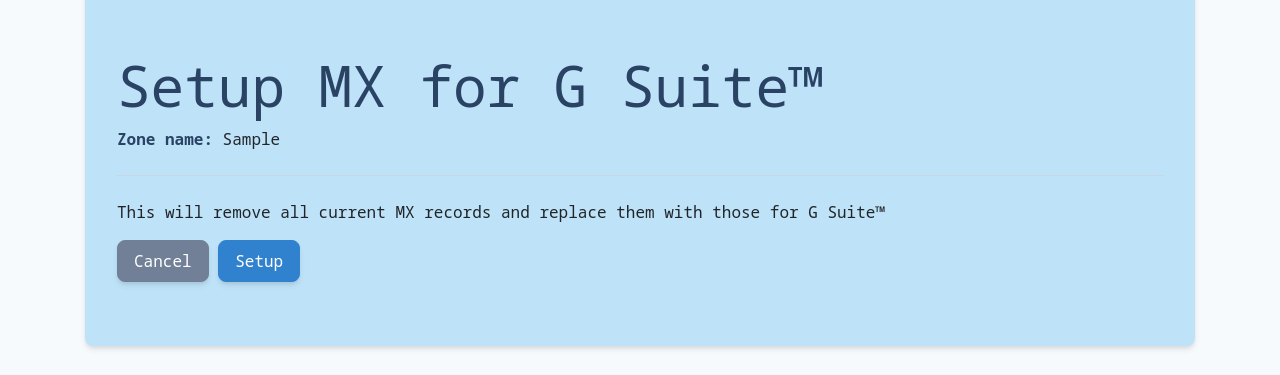
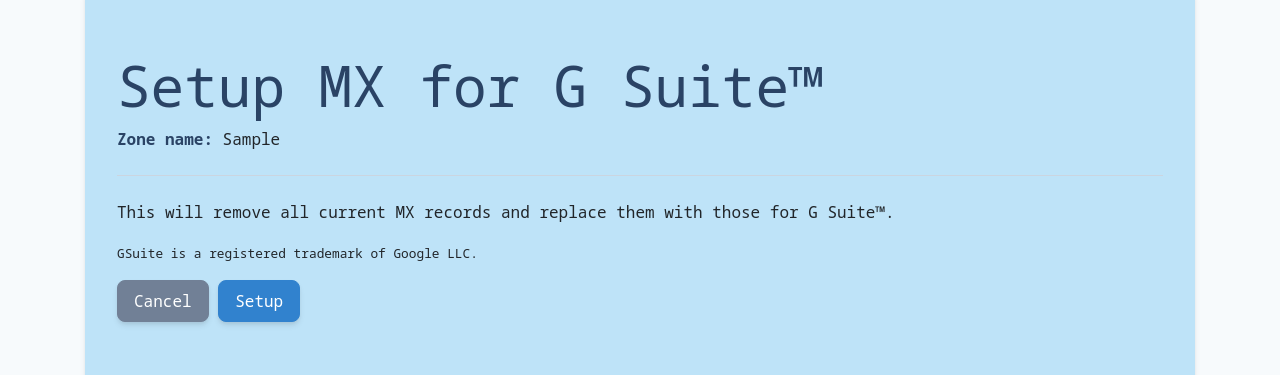
Before and after one commit to AS207960/hexdns, a Django app: template hexdns_django/dns_grpc/templates/dns_grpc/setup_gsuite.html in a window 1280 px wide. Shown: the part 129-504 px from the top of the page. Run offline with Django 3.2, Linux system fonts and the light colour scheme; the template is opened without the code that fills it: values that come from a table or form of the project are taken from there, others are empty; tables that the repository leaves empty hold one stand-in row (values such as "Sample post"); parts of the project's set-up code (start-up, migrations or seed data) failed here and were passed over; some libraries are stand-ins or nearby versions.

Commit message:
add gsuite tm explanation

```diff
--- a/hexdns_django/dns_grpc/templates/dns_grpc/setup_gsuite.html
+++ b/hexdns_django/dns_grpc/templates/dns_grpc/setup_gsuite.html
@@ -5,7 +5,8 @@
             <h1 class="display-4">Setup MX for G Suite&trade;</h1>
             <b>Zone name: </b> {{ zone.zone_root }}
             <hr class="my-4">
-            <p>This will remove all current MX records and replace them with those for G Suite&trade;</p>
+            <p>This will remove all current MX records and replace them with those for G Suite&trade;.</p>
+            <p><small>GSuite is a registered trademark of Google LLC.</small></p>
             <form action="" method="post">
                 {% csrf_token %}
                 <a class="btn btn-secondary btn-md" href="{% url 'edit_zone' zone.id %}" role="button">Cancel</a>
--- a/hexdns_django/dns_grpc/templates/dns_grpc/zone.html
+++ b/hexdns_django/dns_grpc/templates/dns_grpc/zone.html
@@ -201,6 +201,7 @@
                 <a href="{% url 'setup_gsuite' zone.id %}" class="btn btn-primary">Setup for G Suite&trade;</a>
             </div>
         </h2>
+        <p><small>GSuite is a registered trademark of Google LLC.</small></p>
         <div class="table-responsive">
             <table class="table table-striped table-hover">
                 <thead class="thead-dark">
```
